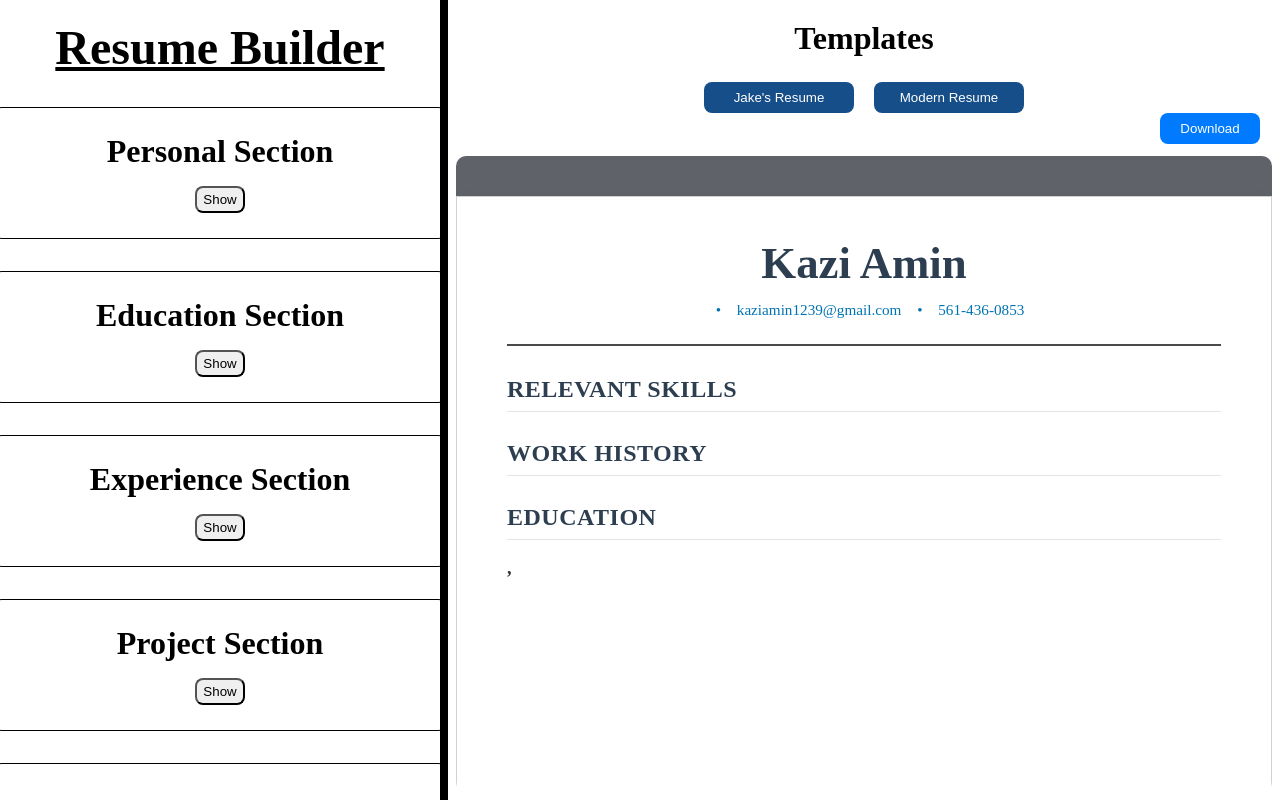
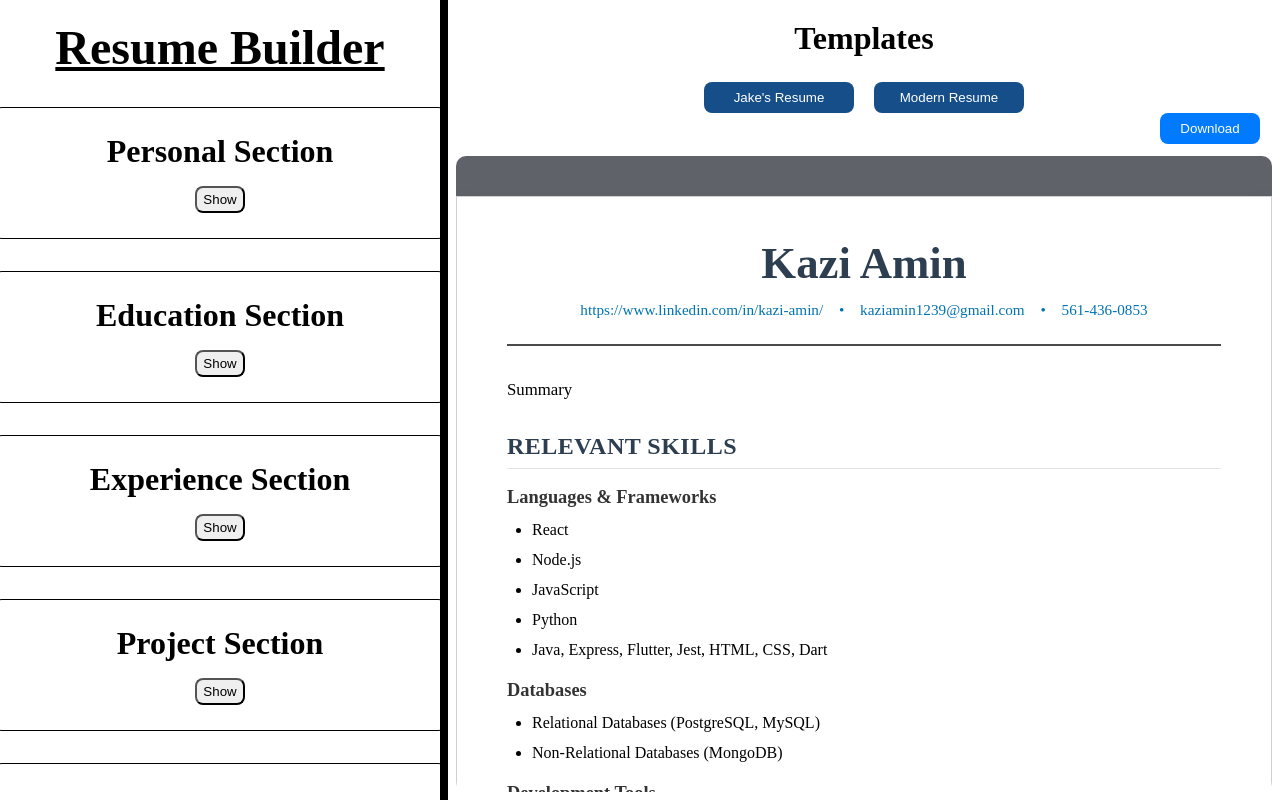
Before and after one commit to KaziAmin110/OnlineResumeGenerator, a React (Vite) app: page / in a window 1280 px wide. Both pictures are taken after a click on the button "Modern Resume". Built offline with nearby package versions, Linux system fonts and the light colour scheme.

Commit message:
Imported Data mapping for Modern Resume Section

```diff
--- a/src/components/Display/ModernResume.jsx
+++ b/src/components/Display/ModernResume.jsx
@@ -2,17 +2,9 @@ import React from "react";
 import "./ModernResume.css";
 
 const ModernResume = React.forwardRef(
-  ({ personalInfo, summary, relevantSkills, workHistory, education }, ref) => {
-    const { name, address, email, phone } = personalInfo || {};
-    const {
-      universityName,
-      universityLocation,
-      degree,
-      concentration,
-      graduationDate,
-      honors,
-      gpa,
-    } = education || {};
+  ({ personalInfo, experiences, technicalSkillsHeaders }, ref) => {
+    const { name, email, phone, linkedIn } = personalInfo || {};
+    const { uniName, uniGpa, uniProgram, uniGraduation } = personalInfo || {};
 
     return (
       <div className="mr-container" ref={ref}>
@@ -20,7 +12,7 @@ const ModernResume = React.forwardRef(
         <header className="mr-header">
           <h1 className="mr-applicant-name">{name}</h1>
           <div className="mr-contact-info">
-            <span>{address}</span>
+            <span>{linkedIn}</span>
             <span> • </span>
             <a href={`mailto:${email}`}>{email}</a>
             <span> • </span>
@@ -30,24 +22,24 @@ const ModernResume = React.forwardRef(
 
         {/* Summary Section */}
         <section className="mr-section mr-summary-section">
-          <p className="mr-summary-text">{summary}</p>
+          <p className="mr-summary-text">Summary</p>
         </section>
 
         {/* Relevant Skills Section */}
         <section className="mr-section mr-relevant-skills-section">
           <h2 className="mr-section-title">Relevant Skills</h2>
           <div className="mr-skills-content">
-            {relevantSkills &&
-              relevantSkills.map((skillCategory) => (
+            {technicalSkillsHeaders &&
+              technicalSkillsHeaders.map((skillCategory) => (
                 <div
-                  key={skillCategory.categoryName}
+                  key={skillCategory.sectionName}
                   className="mr-skill-category-block"
                 >
                   <h3 className="mr-skill-category-name">
-                    {skillCategory.categoryName}
+                    {skillCategory.sectionName}
                   </h3>
                   <ul className="mr-skills-list">
-                    {skillCategory.skills.map((skill, index) => (
+                    {skillCategory.sectionSkills.map((skill, index) => (
                       <li key={index} className="mr-skill-item">
                         {skill}
                       </li>
@@ -62,13 +54,13 @@ const ModernResume = React.forwardRef(
         <section className="mr-section mr-work-history-section">
           <h2 className="mr-section-title">Work History</h2>
           <div className="mr-work-history-content">
-            {workHistory &&
-              workHistory.map((job, index) => (
+            {experiences &&
+              experiences.map((job, index) => (
                 <div key={index} className="mr-job-entry">
-                  <span className="mr-job-title">{job.title}</span>,{" "}
-                  <span className="mr-company-name">{job.company}</span>,{" "}
-                  <span className="mr-company-location">{job.location}</span>{" "}
-                  <span className="mr-job-dates">({job.dates})</span>
+                  <span className="mr-job-title">{job.jobTitle}</span>,{" "}
+                  <span className="mr-company-name">{job.companyName}</span>,{" "}
+                  <span className="mr-company-location">{job.companyLocation}</span>{" "}
+                  <span className="mr-job-dates">{job.startDate} - {job.endDate}</span>
                 </div>
               ))}
           </div>
@@ -80,15 +72,12 @@ const ModernResume = React.forwardRef(
           <div className="mr-education-content">
             <div className="mr-education-entry">
               <h3 className="mr-institution-name">
-                {universityName}, {universityLocation}
+                {uniName}, {uniGraduation}
               </h3>
-              <p className="mr-degree-details">
-                {degree} {concentration && `(concentration: ${concentration})`}
-              </p>
+              <p className="mr-degree-details">{uniProgram}</p>
               <p className="mr-graduation-details">
-                {graduationDate}
-                {honors && `, Honors: ${honors}`}
-                {gpa && ` (GPA: ${gpa})`}
+                {uniGraduation}
+                {uniGpa && ` (GPA: ${uniGpa})`}
               </p>
             </div>
           </div>
```
